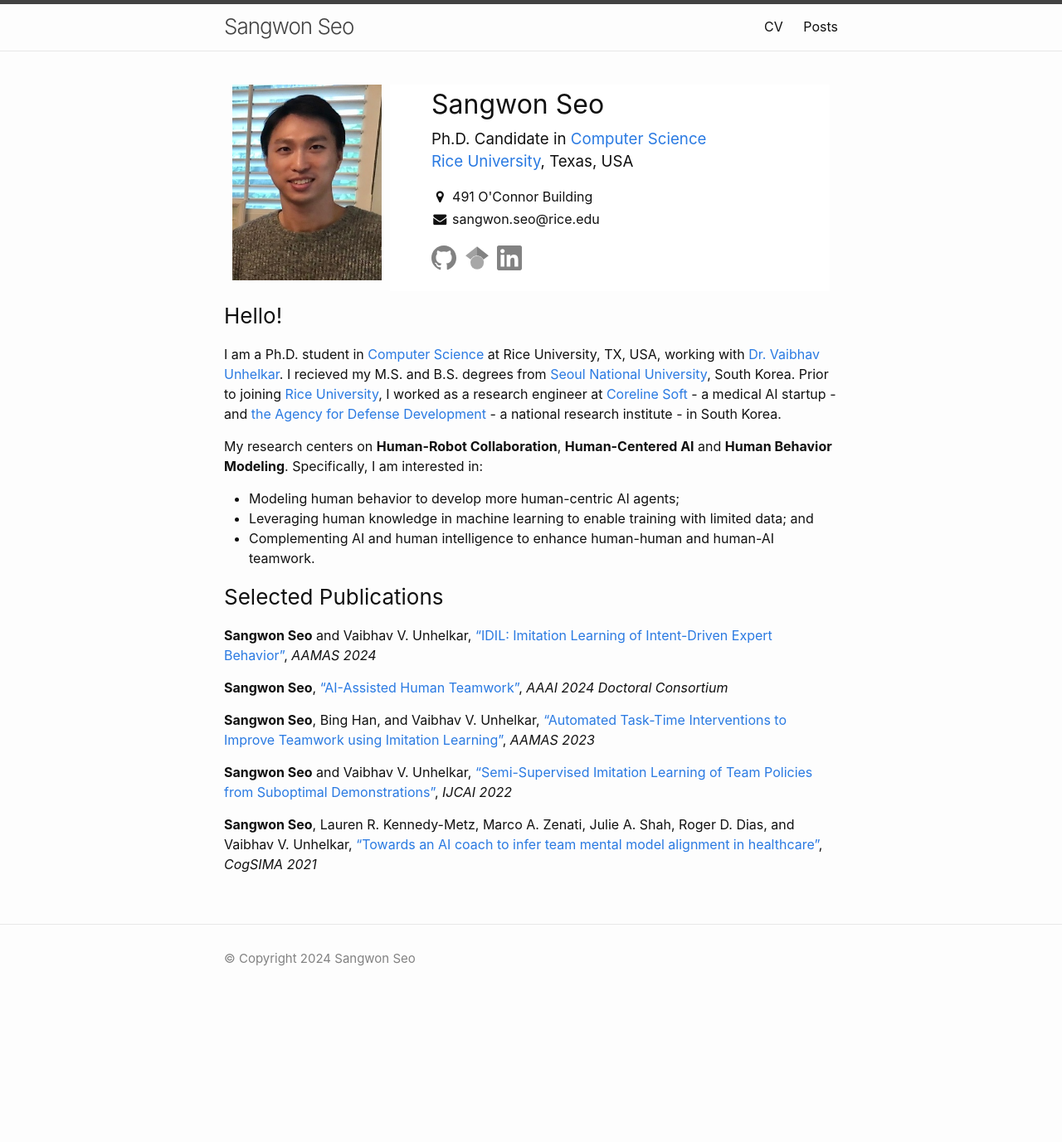
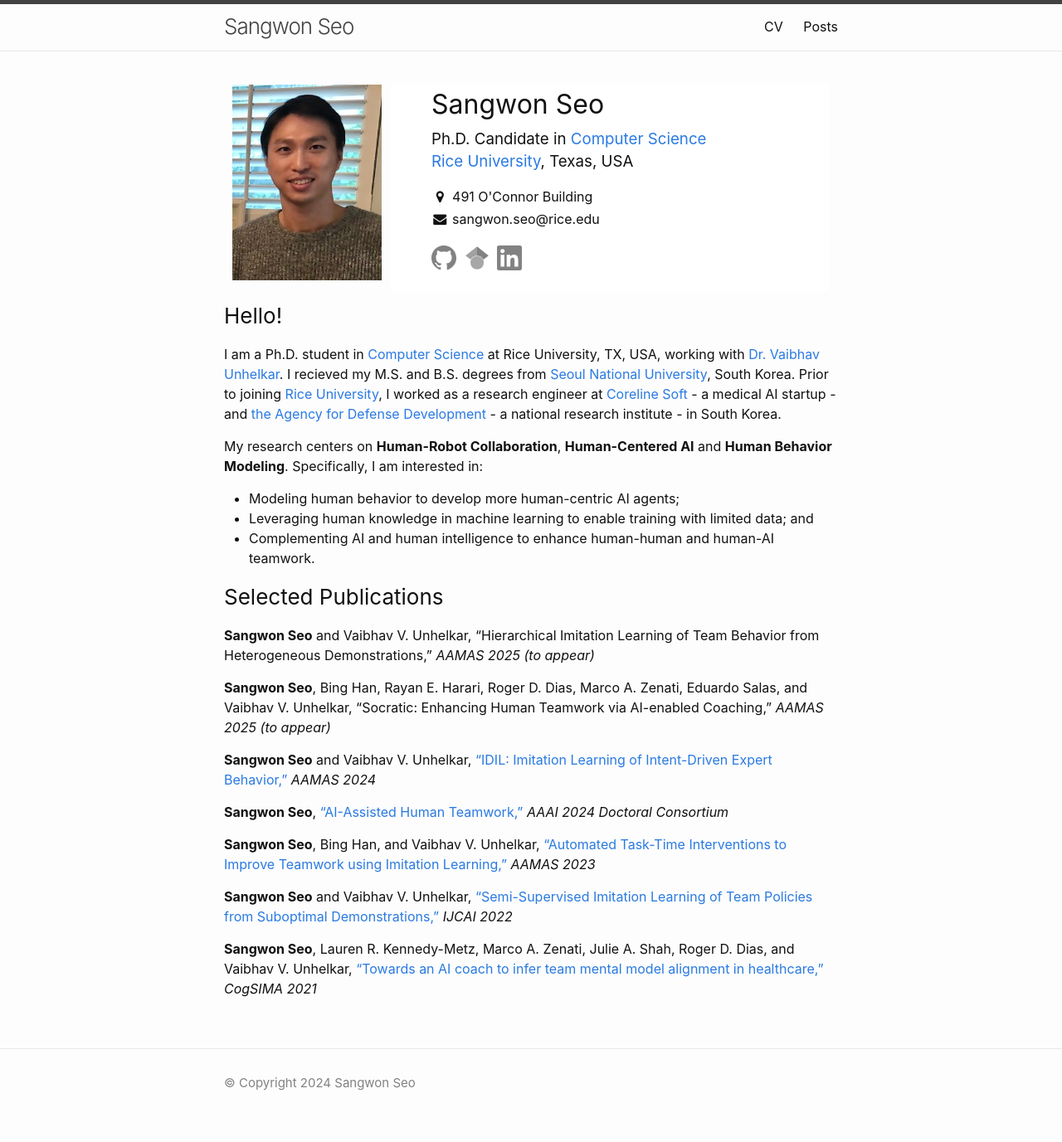
Before and after one commit to sangwon-seo/sangwon-seo.github.io, a Jekyll site: the page built from _pages/about.md, in a window 1280 px wide. Shown: the whole page at 83% size. Built offline with Jekyll 4.4.1, drawn with Linux system fonts in a browser that asks for light colours; before the commit the page ends 1227 px from its top, so only the background shows below that.

Commit message:
update about page

```diff
--- a/_pages/about.md
+++ b/_pages/about.md
@@ -14,23 +14,31 @@ Specifically, I am interested in:
 
 ### Selected Publications
 **Sangwon Seo** and Vaibhav V. Unhelkar,
-["IDIL: Imitation Learning of Intent-Driven Expert Behavior"](https://arxiv.org/abs/2404.16989),
+"Hierarchical Imitation Learning of Team Behavior from Heterogeneous Demonstrations,"
+*AAMAS 2025 (to appear)*
+
+**Sangwon Seo**, Bing Han, Rayan E. Harari, Roger D. Dias, Marco A. Zenati, Eduardo Salas, and Vaibhav V. Unhelkar,
+"Socratic: Enhancing Human Teamwork via AI-enabled Coaching,"
+*AAMAS 2025 (to appear)*
+
+**Sangwon Seo** and Vaibhav V. Unhelkar,
+["IDIL: Imitation Learning of Intent-Driven Expert Behavior,"](https://arxiv.org/abs/2404.16989)
 *AAMAS 2024*
 
 **Sangwon Seo**,
-["AI-Assisted Human Teamwork"](https://ojs.aaai.org/index.php/AAAI/article/view/30408),
+["AI-Assisted Human Teamwork,"](https://ojs.aaai.org/index.php/AAAI/article/view/30408)
 *AAAI 2024 Doctoral Consortium*
 
 **Sangwon Seo**, Bing Han, and Vaibhav V. Unhelkar,
-["Automated Task-Time Interventions to Improve Teamwork using Imitation Learning"](https://arxiv.org/abs/2303.00413),
+["Automated Task-Time Interventions to Improve Teamwork using Imitation Learning,"](https://arxiv.org/abs/2303.00413)
 *AAMAS 2023*
 
 **Sangwon Seo** and Vaibhav V. Unhelkar,
-["Semi-Supervised Imitation Learning of Team Policies from Suboptimal Demonstrations"](https://arxiv.org/abs/2205.02959),
+["Semi-Supervised Imitation Learning of Team Policies from Suboptimal Demonstrations,"](https://arxiv.org/abs/2205.02959)
 *IJCAI 2022*
 
 **Sangwon Seo**, Lauren R. Kennedy-Metz, Marco A. Zenati, Julie A. Shah, Roger D. Dias, and Vaibhav V. Unhelkar,
-[“Towards an AI coach to infer team mental model alignment in healthcare”](https://ieeexplore.ieee.org/document/9475925),
+[“Towards an AI coach to infer team mental model alignment in healthcare,”](https://ieeexplore.ieee.org/document/9475925)
 *CogSIMA 2021*
 
 
```
Also changed, not shown: 1 other file.
